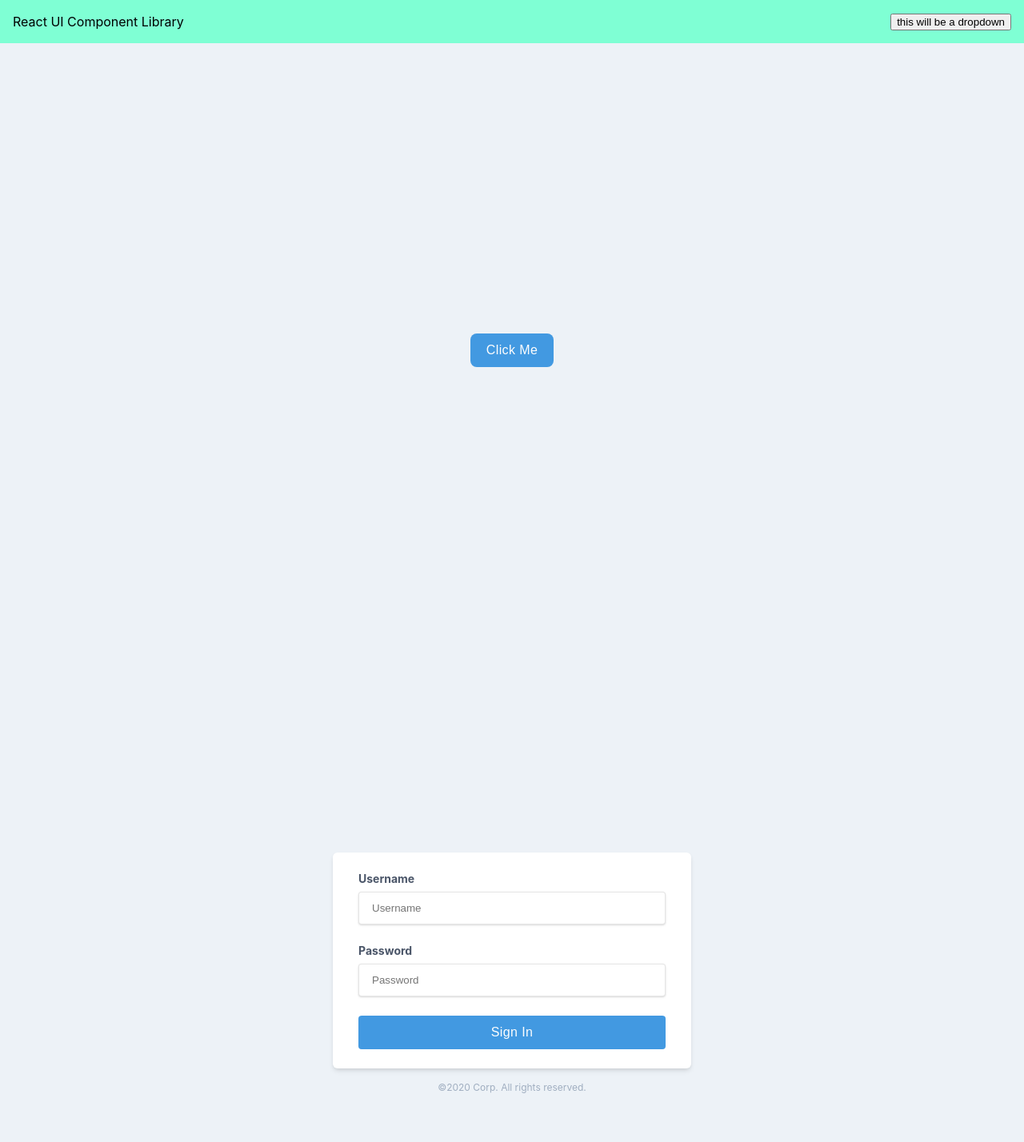
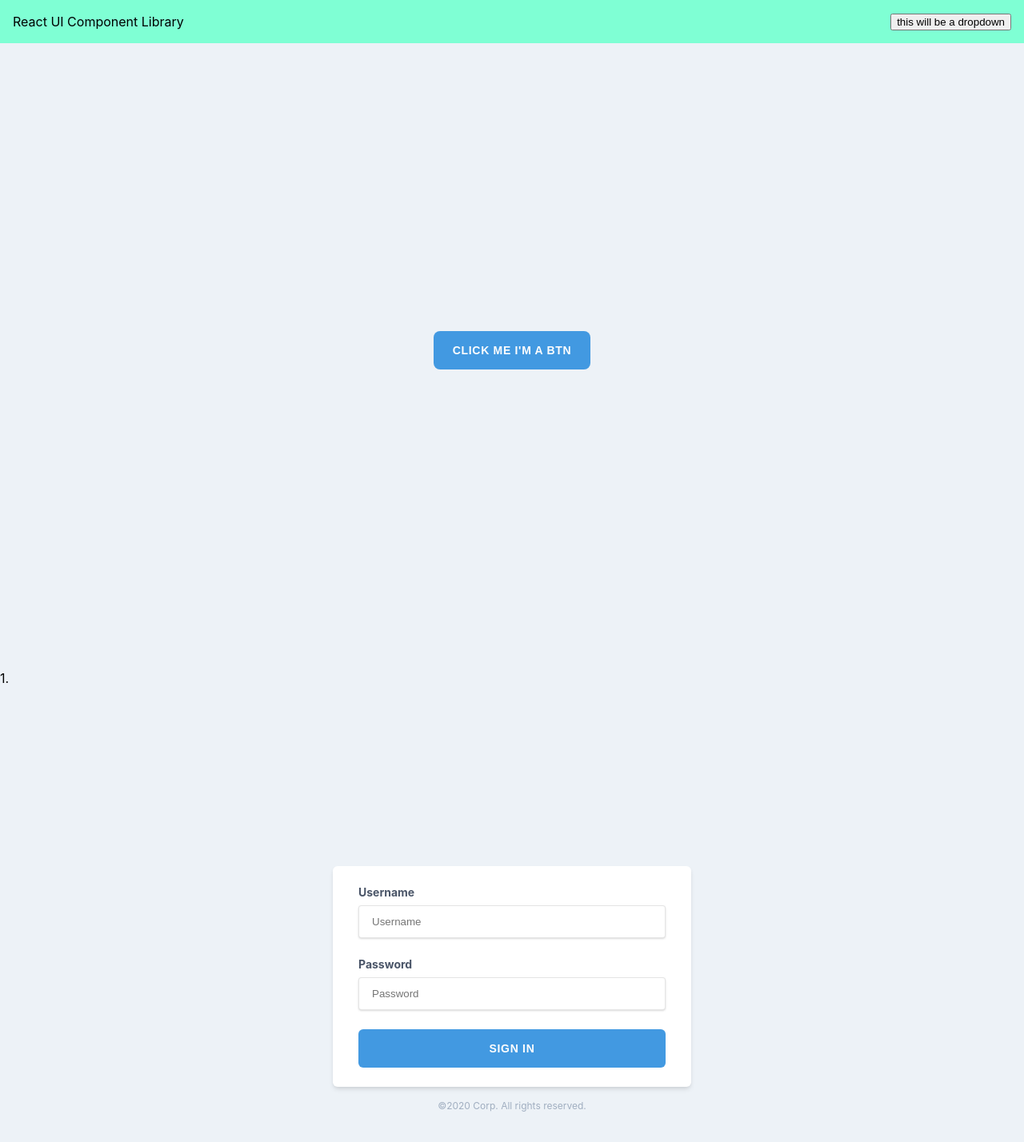
Before and after one commit to mrpbennett/react-ui, a React (Create React App) app: page / in a window 1280 px wide. Shown: the top 1428 px of the page at 80% size. Built offline with nearby package versions, Linux system fonts and the light colour scheme.

Commit message:
style changes and tweaks

```diff
--- a/src/App.js
+++ b/src/App.js
@@ -16,12 +16,13 @@ function App() {
                     onClick={() => console.log('button was clicked')}
                     buttonStyle='btn-primary-solid'
                     buttonSize='btn-md'
-                    buttonText='btn-normal'
+                    buttonText='btn-upper'
                     borderRadius='btn-radius-lg'>
-                    Click Me
+                    Click Me I'm A Btn
                 </Button>
             </div>
 
+            <span className='flex items-stretch'>1.</span>
             <div className='fullscreen'>
                 <LoginForm />
             </div>
--- a/src/components/button/button.scss
+++ b/src/components/button/button.scss
@@ -15,10 +15,10 @@ $full: 9999px;
 
 .btn {
     font-family: sans-serif;
-    font-weight: 400;
+    font-weight: bold;
     cursor: pointer;
     transition: transform 0.3s ease;
-    letter-spacing: 0.025em;
+    letter-spacing: 0.05em;
 }
 
 .btn:hover {
@@ -80,12 +80,12 @@ $full: 9999px;
 
 // Button Sizing
 .btn-sm {
-    padding: 0.25rem 0.75rem;
-    font-size: 0.875rem;
+    padding: 0.75rem 1rem;
+    font-size: 0.75rem;
 }
 .btn-md {
-    padding: 0.75rem 1.25rem;
-    font-size: 1rem;
+    padding: 1rem 1.5rem;
+    font-size: 0.875rem;
 }
 
 // Button Radius
--- a/src/components/login-form/loginform.jsx
+++ b/src/components/login-form/loginform.jsx
@@ -29,9 +29,9 @@ const LoginForm = (props) => {
                         onClick={() => console.log('button was clicked')}
                         buttonStyle='btn-primary-solid'
                         buttonSize='btn-md'
-                        buttonText='btn-normal'
+                        buttonText='btn-upper'
                         buttonWidth='btn-wide'
-                        borderRadius='btn-radius-base'>
+                        borderRadius='btn-radius-md'>
                         Sign In
                     </Button>
                 </div>
```
